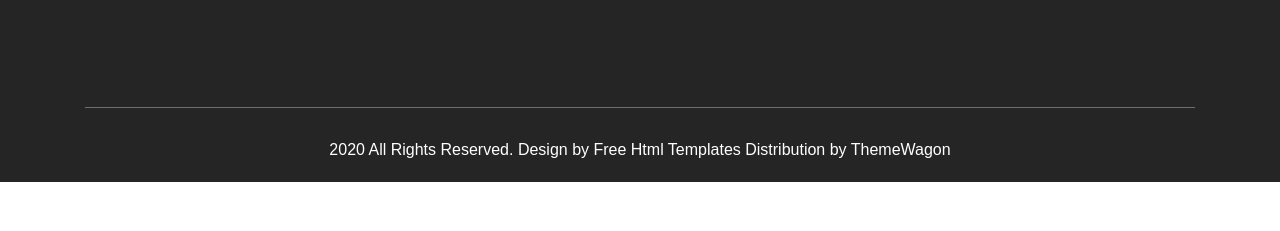
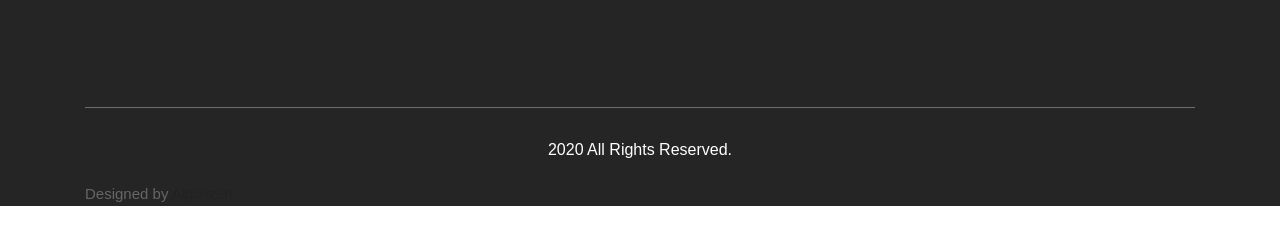
Before and after one commit to algolizen-projects/Romyk, a plain HTML site: page contact.html in a window 1280 px wide. Shown: the part 569-800 px from the top of the page. Drawn offline with nearby package versions, Linux system fonts and the light colour scheme; files whose address does not match are found by name.

Commit message:
Update contact.html

```diff
--- a/contact.html
+++ b/contact.html
@@ -132,11 +132,7 @@
       <!-- copyright section start -->
       <div class="copyright_section">
          <div class="container">
-            <p class="copyright_text">2020 All Rights Reserved. Design by <a href="https://html.design">Free Html Templates</a> Distribution by <a href="https://themewagon.com">ThemeWagon</a></p>
-         </div>
-      </div>
-      <!-- copyright section end -->
-      <!-- Javascript files-->
+            <p class="copyright_text">2020 All Rights Reserved. <p class="m-0">Designed by <a href="https://algolizen.com" target="_blank">Algolizen</a></p>
       <script src="js/jquery.min.js"></script>
       <script src="js/popper.min.js"></script>
       <script src="js/bootstrap.bundle.min.js"></script>
```
